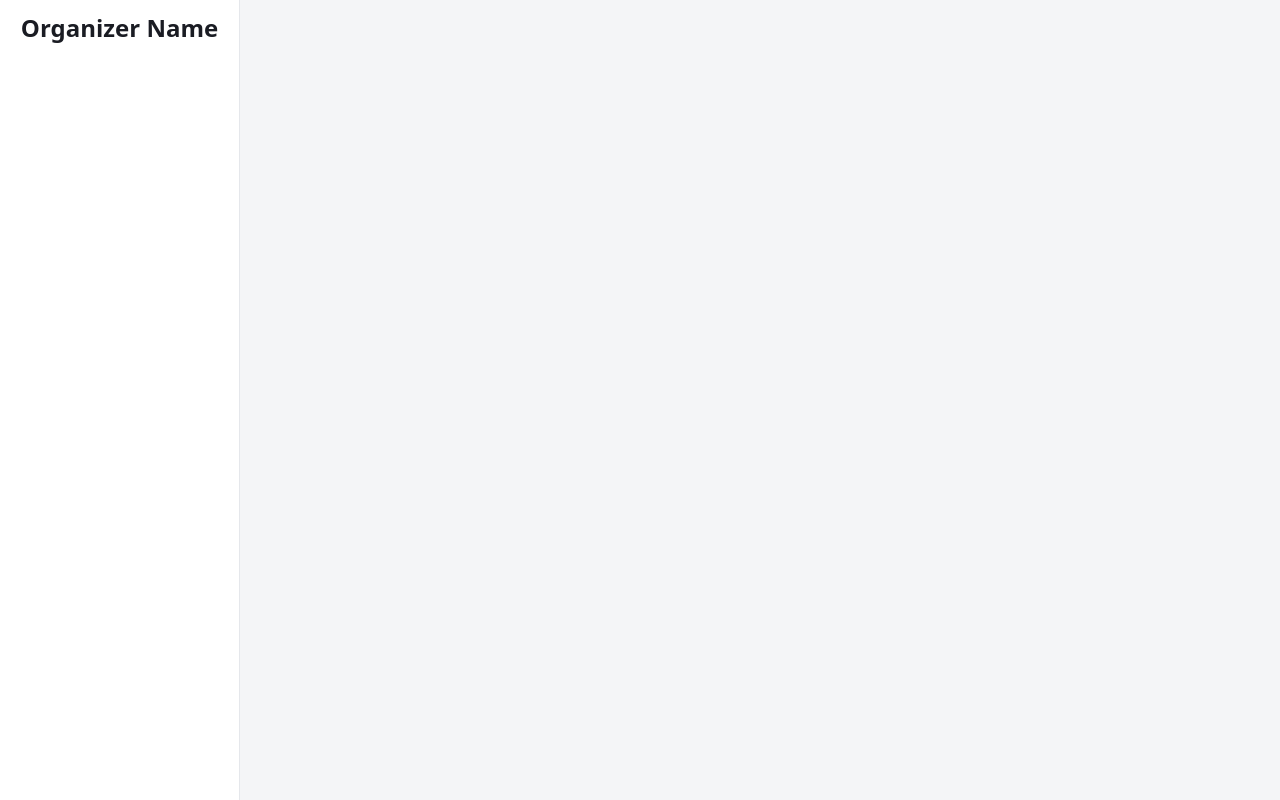
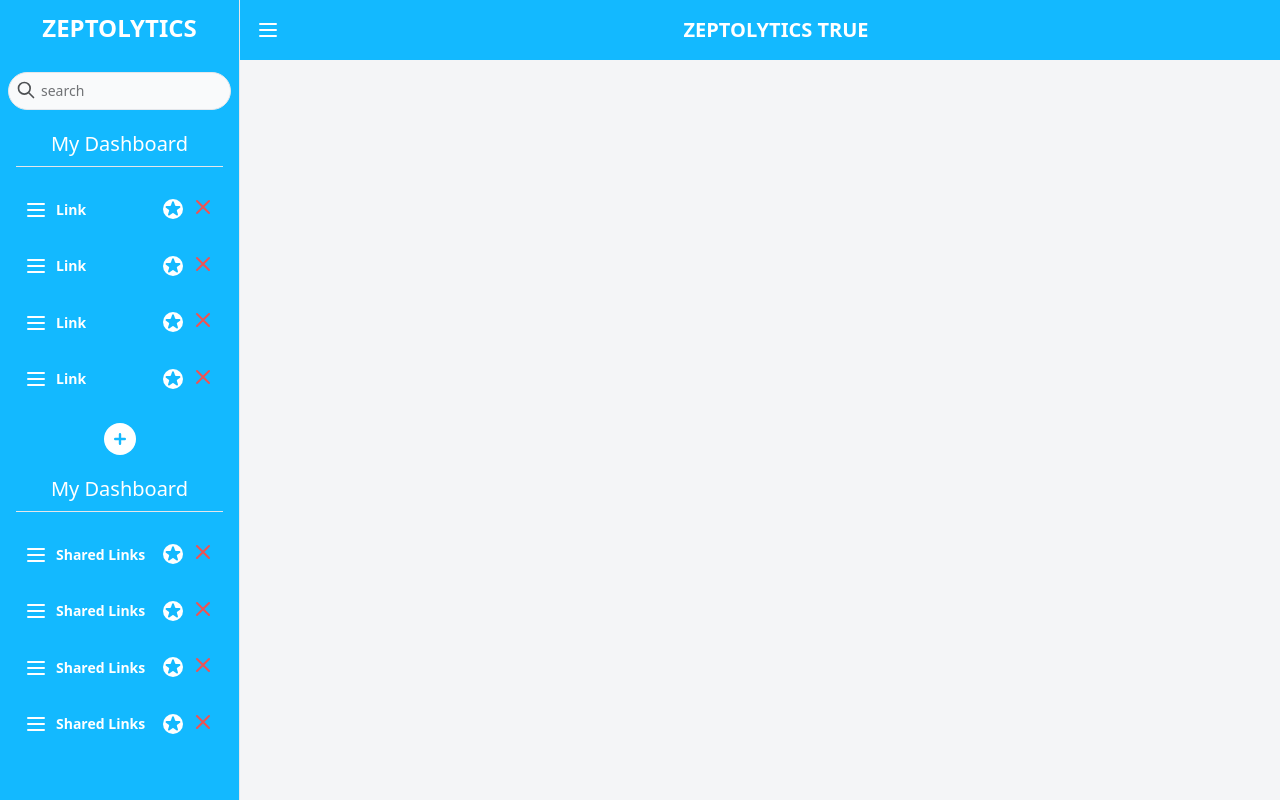
Before and after one commit to DilshanHarendra/dynamic-dashboard-reactjs, a React (Create React App) app: page / in a window 1280 px wide. Built offline with nearby package versions, Linux system fonts and the light colour scheme.

Commit message:
create side bar

```diff
--- a/src/assets/css/custom.css
+++ b/src/assets/css/custom.css
@@ -1,134 +1,5 @@
-.sidebar .user:hover .user-mini{
-    transform: translateY(13rem);
-
-}
-
-.sidebar .user .user-full{
-    transform: translateY(13rem);
-
-}
-
-
-.sidebar .user:hover .user-full{
-    height: 13rem;
-    transform: translateY(0);
-    padding: 10px;
-
-}
-
-.fade-enter {
-    opacity: 0;
-}
-
-.fade-enter-active {
-    opacity: 1;
-    transition: opacity 400ms;
-}
-
-.fade-exit {
-    opacity: 1;
-}
-
-.fade-exit-active {
-    opacity: 0;
-    transition: opacity 400ms;
-}
-
-
-#from{
-    background-color: rgba(249, 250, 251, var(--tw-bg-opacity));
-    border-color: rgba(229, 231, 235, var(--tw-border-opacity)) !important;
-    width: 100%;
-
-}
-#to{
-    background-color: rgba(249, 250, 251, var(--tw-bg-opacity));
-    border-color: rgba(229, 231, 235, var(--tw-border-opacity)) !important;
-    width: 100%;
-}
-
-#date{
-    width: 100% !important;
-    background-color: rgba(249, 250, 251, var(--tw-bg-opacity));
-    border-color: rgba(229, 231, 235, var(--tw-border-opacity)) !important;
-}
-.tagify{
-    background-color: rgba(249, 250, 251, var(--tw-bg-opacity));
-    border-color: rgba(229, 231, 235, var(--tw-border-opacity)) !important;
-}
-
-.react-datepicker-wrapper{
-    width: 100%;
-}
-
-
-
-
-
-.dropdown-enter {
-    hight: 0;
-}
-
-.dropdown-enter-active {
-    height: 100%;
-    transition: 700ms;
-}
-
-.dropdown-exit {
-    height: 0%;
-}
-
-.dropdown-exit-active {
-    hight: 100%;
-    transition: 400ms;
-}
-
-
-
-
-
-
-.form-enter {
-    width: 0px;
-}
-
-.form-enter-active {
-    width: 25%;
-    transition: width 200ms;
-}
-
-.form-exit {
-    width: 25%;
-}
-
-.form-exit-active {
-    width: 0px;
-    transition: width 200ms;
-}
-
 
 @media (min-width: 768px){
-    .sidebar-right-enter {
-        width: 0px;
-    }
-
-    .sidebar-right-enter-active {
-        width: 25%;
-        transition: width 400ms;
-    }
-
-    .sidebar-right-exit {
-        width: 25%;
-    }
-
-    .sidebar-right-exit-active {
-        width: 0px;
-        transition: width 400ms;
-    }
-
-
-
-
 
     .sidebar-enter {
         width: 0px;
@@ -154,25 +25,6 @@
 
 @media (max-width: 768px) { /*small screen */
 
-    .sidebar-right-enter {
-        width: 0px;
-    }
-
-    .sidebar-right-enter-active {
-        width: 100%;
-        transition: width 400ms;
-    }
-
-    .sidebar-right-exit {
-        width: 100%;
-    }
-
-    .sidebar-right-exit-active {
-        width: 0px;
-        transition: width 400ms;
-    }
-
-
     .sidebar-enter {
         width: 0px;
     }
@@ -192,28 +44,11 @@
     }
 }
 
-/* Calendar */
-
-.rbc-calendar .rbc-month-view,
-.rbc-calendar .rbc-time-view{
-    background: #fff !important;
+.width-fit-content{
+    width: fit-content;
 }
 
 
-.rbc-selected-cell{
-    background-color:  rgba(106, 106, 194, 0.25) !important;
+.hide-scroll-bar::-webkit-scrollbar{
+    display: none;
 }
-
-.rbc-today{
-    background-color:  rgba(0,0,250,0.1) !important;
-}
-
-.rbc-toolbar {
-    justify-content: flex-end !important;
-}
-.rbc-toolbar>*{
-    margin-bottom: 1rem !important;
-}
-.rbc-toolbar .rbc-toolbar-label{
-    font-weight: bold !important;
-}
--- a/src/assets/css/tailwind.css
+++ b/src/assets/css/tailwind.css
@@ -3,7 +3,3 @@
 @import "tailwindcss/components";
 
 @import "tailwindcss/utilities";
-
-.width-fit-content{
-    width: fit-content;
-}
--- a/src/layouts/BaseLayout.js
+++ b/src/layouts/BaseLayout.js
@@ -14,7 +14,7 @@ function BaseLayout(props){
 
 
 
-            <div className="md:hidden block">
+            <div className="block">
                 <CSSTransition
                     in={isSidebarOpen}
                     timeout={300}
@@ -28,22 +28,16 @@ function BaseLayout(props){
 
 
 
-
-
-            <div className="hidden md:block">
-                <TheSidebar {...props}/>
-            </div>
-
-
-            <div className="w-full bg-white p-2 py-4 flex items-center relative md:hidden ">
-                <button onClick={()=>setIsSidebarOpen(true)} className=" absolute left-8">
+            <div className={` ${isSidebarOpen?'md:pl-64':''} transition duration-400  w-full fixed bg-primary text-white p-2 py-4 flex items-center`}>
+                <button onClick={()=>setIsSidebarOpen(!isSidebarOpen)} className="">
                     <svg xmlns="http://www.w3.org/2000/svg" className="h-6 w-6" fill="none" viewBox="0 0 24 24" stroke="currentColor">
                         <path strokeLinecap="round" strokeLinejoin="round" strokeWidth={2} d="M4 6h16M4 12h16M4 18h16" />
                     </svg>
                 </button>
-                <p className="text-center text-xl truncate font-semibold w-full">Organization Name</p>
+                <p className="text-center text-xl truncate font-semibold w-full uppercase">Zeptolytics {isSidebarOpen?'true':'false'}</p>
             </div>
             <div className="w-full md:pl-60 bg-gray-100">
+
                 <div className="container mx-auto  px-10 pt-8  bg-gray-100 h-screen max-h-screen overflow-y-auto hide-scroll-bar">
 
                     {props.children}
--- a/src/layouts/SidebarLink.js
+++ b/src/layouts/SidebarLink.js
@@ -1,103 +1,39 @@
-import React, {useState} from 'react'
-import {Link} from "react-router-dom";
+import React from 'react'
 
 
-function SidebarLink({to,exact,title,icon,type,subLinks,image}){
 
-  let path=window.location.pathname
-    const [showSubmenu,setShowSubmenu]= useState(false)
+function SidebarLink(props){
 
-    switch (type){
-        case 1:return <>
-            <div  className={`${path.startsWith(to)&'bg-gray-100 dark:bg-black-400'} relative px-6 py-3`} >
+   return (<>
+            <div  className=" relative px-6 py-3" >
 
-                <div onClick={()=>setShowSubmenu(!showSubmenu)} className={`${path.startsWith(to)&&'text-gray-800 dark:text-white'} inline-flex cursor-pointer justify-between items-center w-full text-sm font-semibold transition-colors duration-150 hover:text-gray-800 dark:hover:text-gray-200`} >
+                <div  className="inline-flex cursor-pointer justify-between items-center w-full text-sm font-semibold transition-colors duration-150 hover:text-gray-200 dark:hover:text-gray-200" >
                     <div className="flex items-center">
-                        {icon}
-                        <span className="ml-4">{title}</span>
+                        <svg xmlns="http://www.w3.org/2000/svg" className="h-6 w-6" fill="none" viewBox="0 0 24 24" stroke="currentColor">
+                            <path strokeLinecap="round" strokeLinejoin="round" strokeWidth={2} d="M4 6h16M4 12h16M4 18h16" />
+                        </svg>
+                        <p className="ml-2 truncate">{props.data.title}</p>
                     </div>
-                    <span>
-                     <svg xmlns="http://www.w3.org/2000/svg" className="h-5 w-5" fill="none" viewBox="0 0 24 24" stroke="currentColor">
-                      <path strokeLinecap="round" strokeLinejoin="round" strokeWidth={2} d="M19 9l-7 7-7-7" />
-                    </svg>
-                  </span>
+                    <div>
+                        <button className="bg-white rounded-full text-primary hover:bg-gray-200">
+                            <svg xmlns="http://www.w3.org/2000/svg" className="h-5 w-5" viewBox="0 0 20 20" fill="currentColor">
+                                <path d="M9.049 2.927c.3-.921 1.603-.921 1.902 0l1.07 3.292a1 1 0 00.95.69h3.462c.969 0 1.371 1.24.588 1.81l-2.8 2.034a1 1 0 00-.364 1.118l1.07 3.292c.3.921-.755 1.688-1.54 1.118l-2.8-2.034a1 1 0 00-1.175 0l-2.8 2.034c-.784.57-1.838-.197-1.539-1.118l1.07-3.292a1 1 0 00-.364-1.118L2.98 8.72c-.783-.57-.38-1.81.588-1.81h3.461a1 1 0 00.951-.69l1.07-3.292z" />
+                            </svg>
+                        </button>
+                        <button className="text-red-500 ml-2 hover:text-red-400">
+                            <svg xmlns="http://www.w3.org/2000/svg" className="h-6 w-6" fill="none" viewBox="0 0 24 24" stroke="currentColor">
+                                <path strokeLinecap="round" strokeLinejoin="round" strokeWidth={2} d="M6 18L18 6M6 6l12 12" />
+                            </svg>
+                        </button>
+
+                  </div>
 
                 </div>
-                {
-                    showSubmenu &&
-
-                    <div className=" bg-gray-50  py-2 rounded-md">
-                        {subLinks.map(link => (
-                            <div className={`${path===link.to?'bg-gray-100 dark:bg-black-400':''}  relative hover:bg-gray-200 flex items-center` }>
-                                {path===link.to&&<span className="absolute inset-y-0 left-0 w-1  bg-primary rounded-tr-lg rounded-br-lg" aria-hidden="true"></span>}
-                                <Link to={link.to}
-                                      className={`${path === link.to && 'text-gray-800 dark:text-white'} py-2  px-3 ml-6 inline-flex justify-between items-center w-10/12  text-sm font-semibold transition-colors duration-150  hover:text-gray-800 dark:hover:text-gray-200`}>
-                                    {link.title}
-                                </Link>
-                            </div>
-                        ))}
-
-                    </div>
-                }
 
 
             </div>
 
-        </>;
-        case 2 : return <>
-            {exact?
-                <div  className={`${path===to&&'bg-gray-100 dark:bg-black-400'} relative px-6 py-2 flex items-center`} >
-                    {path===to&&<span className="absolute inset-y-0 left-0 w-1 bg-primary rounded-tr-lg rounded-br-lg" aria-hidden="true"></span>}
-                    <Link to={to} className={`${path===to&&'text-gray-800 dark:text-white'} inline-flex items-center w-full text-sm font-semibold transition-colors duration-150 hover:text-gray-800 dark:hover:text-gray-200`} >
-                        <img className="w-8 h-8 rounded-full object-cover" src={image} alt={to}/>
-                        <span className="ml-4">{title}</span>
-
-                    </Link>
-                </div>
-                :
-                <div  className={`${path.startsWith(to)&&'bg-gray-100 dark:bg-black-400'} relative px-6 py-2 flex items-center`} >
-                    {path.startsWith(to)&&<span className="absolute inset-y-0 left-0 w-1 bg-primary rounded-tr-lg rounded-br-lg" aria-hidden="true"></span>}
-                    <Link to={to} className={`${path.startsWith(to)&&'text-gray-800 dark:text-white'} inline-flex items-center w-full text-sm font-semibold transition-colors duration-150 hover:text-gray-800 dark:hover:text-gray-200`} >
-                        <img className="w-8 h-8 rounded-full object-cover" src={image} alt={to}/>
-                        <span className="ml-4">{title}</span>
-
-                    </Link>
-                </div>
-
-            }
-
-
-
-
-
-        </>;
-        default : return <>
-            {exact?
-                <div  className={`${path===to&&'bg-gray-100 dark:bg-black-400'} relative px-6 py-3`} >
-                    {path===to&&<span className="absolute inset-y-0 left-0 w-1 bg-primary rounded-tr-lg rounded-br-lg" aria-hidden="true"></span>}
-                    <Link to={to} className={`${path===to&&'text-gray-800 dark:text-white'} inline-flex items-center w-full text-sm font-semibold transition-colors duration-150 hover:text-gray-800 dark:hover:text-gray-200`} >
-                        {icon}
-                        <span className="ml-4">{title}</span>
-                    </Link>
-                </div>
-                :
-                <div  className={`${path.startsWith(to)&&'bg-gray-100 dark:bg-black-400'} relative px-6 py-3`} >
-                    {path.startsWith(to)&&<span className="absolute inset-y-0 left-0 w-1 bg-primary rounded-tr-lg rounded-br-lg" aria-hidden="true"></span>}
-                    <Link to={to} className={`${path.startsWith(to)&&'text-gray-800 dark:text-white'} inline-flex items-center w-full text-sm font-semibold transition-colors duration-150 hover:text-gray-800 dark:hover:text-gray-200`} >
-                        {icon}
-                        <span className="ml-4">{title}</span>
-
-                    </Link>
-                </div>
-
-            }
-
-
-
-
-
-        </>
-    }
+        </>)
 
 
 
--- a/src/layouts/TheSidebar.js
+++ b/src/layouts/TheSidebar.js
@@ -1,4 +1,5 @@
 import React, {useEffect, useState} from 'react'
+import SidebarLink from "./SidebarLink";
 
 
 function TheSidebar(props){
@@ -6,104 +7,74 @@ function TheSidebar(props){
 
     const mainLinks=[
         {
-            title:'Dashboard',
+            title:'Link',
             to:'/',
-            exact:true,
-            icon:  <svg className="w-5 h-5" aria-hidden="true" fill="none" strokeLinecap="round" strokeLinejoin="round" strokeWidth="2" viewBox="0 0 24 24" stroke="currentColor">
-                <path d="M3 12l2-2m0 0l7-7 7 7M5 10v10a1 1 0 001 1h3m10-11l2 2m-2-2v10a1 1 0 01-1 1h-3m-6 0a1 1 0 001-1v-4a1 1 0 011-1h2a1 1 0 011 1v4a1 1 0 001 1m-6 0h6"></path>
-            </svg>
         },
         {
-            title:'Events',
-            to:'/events',
-            exact:false,
-            icon:<svg xmlns="http://www.w3.org/2000/svg" className="h-5 w-5" fill="none" viewBox="0 0 24 24" stroke="currentColor">
-                <path strokeLinecap="round" strokeLinejoin="round" strokeWidth={2} d="M8 7V3m8 4V3m-9 8h10M5 21h14a2 2 0 002-2V7a2 2 0 00-2-2H5a2 2 0 00-2 2v12a2 2 0 002 2z" />
-            </svg>
+            title:'Link',
+            to:'/',
         },
         {
-            title:'Networks',
-            to:'/networks',
-            exact:false,
-            icon:<svg xmlns="http://www.w3.org/2000/svg" className="h-5 w-5" fill="none" viewBox="0 0 24 24" stroke="currentColor">
-                <path strokeLinecap="round" strokeLinejoin="round" strokeWidth={2} d="M12 4.354a4 4 0 110 5.292M15 21H3v-1a6 6 0 0112 0v1zm0 0h6v-1a6 6 0 00-9-5.197M13 7a4 4 0 11-8 0 4 4 0 018 0z" />
-            </svg>
+            title:'Link',
+            to:'/',
         },
         {
-            title:'Commerce',
-            to:'/commerce',
-            exact:false,
-            icon: <svg xmlns="http://www.w3.org/2000/svg" className="h-5 w-5" fill="none" viewBox="0 0 24 24" stroke="currentColor">
-                <path strokeLinecap="round" strokeLinejoin="round" strokeWidth={2} d="M19 11H5m14 0a2 2 0 012 2v6a2 2 0 01-2 2H5a2 2 0 01-2-2v-6a2 2 0 012-2m14 0V9a2 2 0 00-2-2M5 11V9a2 2 0 012-2m0 0V5a2 2 0 012-2h6a2 2 0 012 2v2M7 7h10" />
-            </svg>
+            title:'Link',
+            to:'/',
         },
         {
-            title:'Reports',
-            to:'/reports',
-            exact:true,
-            icon:  <svg xmlns="http://www.w3.org/2000/svg" className="h-5 w-5" fill="none" viewBox="0 0 24 24" stroke="currentColor">
-                <path strokeLinecap="round" strokeLinejoin="round" strokeWidth={2} d="M7 12l3-3 3 3 4-4M8 21l4-4 4 4M3 4h18M4 4h16v12a1 1 0 01-1 1H5a1 1 0 01-1-1V4z" />
-            </svg>
+            title:'Link',
+            to:'/',
         },
         {
-            title:'Trash',
-            to:'/trash',
-            exact:true,
-            icon:   <svg xmlns="http://www.w3.org/2000/svg" className="h-5 w-5" fill="none" viewBox="0 0 24 24" stroke="currentColor">
-                <path strokeLinecap="round" strokeLinejoin="round" strokeWidth={2} d="M19 7l-.867 12.142A2 2 0 0116.138 21H7.862a2 2 0 01-1.995-1.858L5 7m5 4v6m4-6v6m1-10V4a1 1 0 00-1-1h-4a1 1 0 00-1 1v3M4 7h16" />
-            </svg>
+            title:'Link',
+            to:'/',
         },
         {
-            title:'Integrations',
-            to:'/integrations',
-            exact:true,
-            icon:       <svg xmlns="http://www.w3.org/2000/svg" className="h-5 w-5" fill="none" viewBox="0 0 24 24" stroke="currentColor">
-                <path strokeLinecap="round" strokeLinejoin="round" strokeWidth={2} d="M9 3v2m6-2v2M9 19v2m6-2v2M5 9H3m2 6H3m18-6h-2m2 6h-2M7 19h10a2 2 0 002-2V7a2 2 0 00-2-2H7a2 2 0 00-2 2v10a2 2 0 002 2zM9 9h6v6H9V9z" />
-            </svg>
+            title:'Link',
+            to:'/',
         },
         {
-            title:'Website',
-            to:'/website',
-            exact:true,
-            icon:       <svg xmlns="http://www.w3.org/2000/svg" className="h-5 w-5" fill="none" viewBox="0 0 24 24" stroke="currentColor">
-                <path strokeLinecap="round" strokeLinejoin="round" strokeWidth={2} d="M21 12a9 9 0 01-9 9m9-9a9 9 0 00-9-9m9 9H3m9 9a9 9 0 01-9-9m9 9c1.657 0 3-4.03 3-9s-1.343-9-3-9m0 18c-1.657 0-3-4.03-3-9s1.343-9 3-9m-9 9a9 9 0 019-9" />
-            </svg>
+            title:'Link',
+            to:'/',
         },
         {
-            title:'Settings',
-            to:'/settings',
-            exact:true,
-            icon:        <svg xmlns="http://www.w3.org/2000/svg" className="h-5 w-5" fill="none" viewBox="0 0 24 24" stroke="currentColor">
-                <path strokeLinecap="round" strokeLinejoin="round" strokeWidth={2} d="M10.325 4.317c.426-1.756 2.924-1.756 3.35 0a1.724 1.724 0 002.573 1.066c1.543-.94 3.31.826 2.37 2.37a1.724 1.724 0 001.065 2.572c1.756.426 1.756 2.924 0 3.35a1.724 1.724 0 00-1.066 2.573c.94 1.543-.826 3.31-2.37 2.37a1.724 1.724 0 00-2.572 1.065c-.426 1.756-2.924 1.756-3.35 0a1.724 1.724 0 00-2.573-1.066c-1.543.94-3.31-.826-2.37-2.37a1.724 1.724 0 00-1.065-2.572c-1.756-.426-1.756-2.924 0-3.35a1.724 1.724 0 001.066-2.573c-.94-1.543.826-3.31 2.37-2.37.996.608 2.296.07 2.572-1.065z" />
-                <path strokeLinecap="round" strokeLinejoin="round" strokeWidth={2} d="M15 12a3 3 0 11-6 0 3 3 0 016 0z" />
-            </svg>
-        }
+            title:'Link',
+            to:'/',
+        },
     ]
 
-    const meetings=[
+
+    const sharedLinks=[
         {
-            title:'user 1',
-            to:'/meetings/u1',
-            exact:true,
-            image:'https://images.unsplash.com/photo-1494790108377-be9c29b29330?ixid=MnwxMjA3fDB8MHxzZWFyY2h8Mnx8dXNlcnxlbnwwfHwwfHw%3D&ixlib=rb-1.2.1&auto=format&fit=crop&w=800&q=60'
+            title:'Shared Links',
+            to:'/',
         },
         {
-            title:'user 2',
-            to:'/meetings/u2',
-            exact:true,
-            image:'https://images.unsplash.com/photo-1494790108377-be9c29b29330?ixid=MnwxMjA3fDB8MHxzZWFyY2h8Mnx8dXNlcnxlbnwwfHwwfHw%3D&ixlib=rb-1.2.1&auto=format&fit=crop&w=800&q=60'
+            title:'Shared Links',
+            to:'/',
+        },
+        {
+            title:'Shared Links',
+            to:'/',
+        },
+        {
+            title:'Shared Links',
+            to:'/',
         },
 
     ]
 
 
 
+
+
     return(
         <div className=" fixed flex top-0 left-0 md:w-60 overflow-hidden w-screen h-full z-10 sidebar">
-            <div className="bg-white flex flex-col  md:w-64 w-full   h-full border-r relative">
+            <div className="bg-primary text-white flex flex-col  md:w-64 w-full   h-full border-r relative">
 
             <div className="mt-3 flex justify-between md:justify-center w-full md:px-1 px-4">
-                <p className="text-center text-2xl font-bold truncate">Organizer Name</p>
+                <p className="text-center text-2xl font-bold truncate uppercase">Zeptolytics</p>
                 <button onClick={()=>props.setIsSidebarOpen(false)} className="text-gray-500 hover:bg-gray-200 p-1 md:hidden rounded-full">
                     <svg xmlns="http://www.w3.org/2000/svg" className="h-6 w-6" fill="none" viewBox="0 0 24 24" stroke="currentColor">
                         <path strokeLinecap="round" strokeLinejoin="round" strokeWidth={2} d="M6 18L18 6M6 6l12 12" />
@@ -111,7 +82,43 @@ function TheSidebar(props){
                 </button>
             </div>
 
-                <div className="mt-6 overflow-y-auto" style={{maxHeight:'calc(100vh - 150px)'}}>
+                <div className="mt-6 overflow-y-auto max-h-screen hide-scroll-bar" >
+                    <div className="w-full relative px-2">
+                        <span className="absolute text-gray-600 top-2 left-4">
+                            <svg xmlns="http://www.w3.org/2000/svg" className="h-5 w-5" fill="none" viewBox="0 0 24 24" stroke="currentColor">
+                              <path strokeLinecap="round" strokeLinejoin="round" strokeWidth={2} d="M21 21l-6-6m2-5a7 7 0 11-14 0 7 7 0 0114 0z" />
+                            </svg>
+                        </span>
+                        <input type="text" placeholder="search" className="form-input pl-8 block w-full mt-1 text-sm p-2 text-gray-600 bg-gray-50 border-solid border border-gray-200 rounded focus:border-primary focus:outline-none rounded focus:border-primary rounded-full"/>
+                    </div>
+
+
+                    <p className="text-xl text-center py-2 border-b mx-4 mt-3">My Dashboard</p>
+
+
+                    <div className=" mt-4 overflow-y-auto hide-scroll-bar" style={{maxHeight:'28vh'}}>
+                        {
+                            mainLinks.map((link,index)=><SidebarLink data={link} key={index} />)
+                        }
+                    </div>
+
+                    <button className="mx-auto block bg-white rounded-full p-1 text-primary mt-4 hover:bg-gray-200">
+                        <svg xmlns="http://www.w3.org/2000/svg" className="h-6 w-6" viewBox="0 0 20 20" fill="currentColor">
+                            <path fillRule="evenodd" d="M10 5a1 1 0 011 1v3h3a1 1 0 110 2h-3v3a1 1 0 11-2 0v-3H6a1 1 0 110-2h3V6a1 1 0 011-1z" clipRule="evenodd" />
+                        </svg>
+                    </button>
+
+
+
+                    <p className="text-xl text-center py-2 border-b mx-4 mt-3">My Dashboard</p>
+
+
+                    <div className=" mt-4 overflow-y-auto hide-scroll-bar" style={{maxHeight:'28vh'}}>
+                        {
+                            sharedLinks.map((link,index)=><SidebarLink data={link} key={index} />)
+                        }
+                    </div>
+
 
 
                 </div>
```
